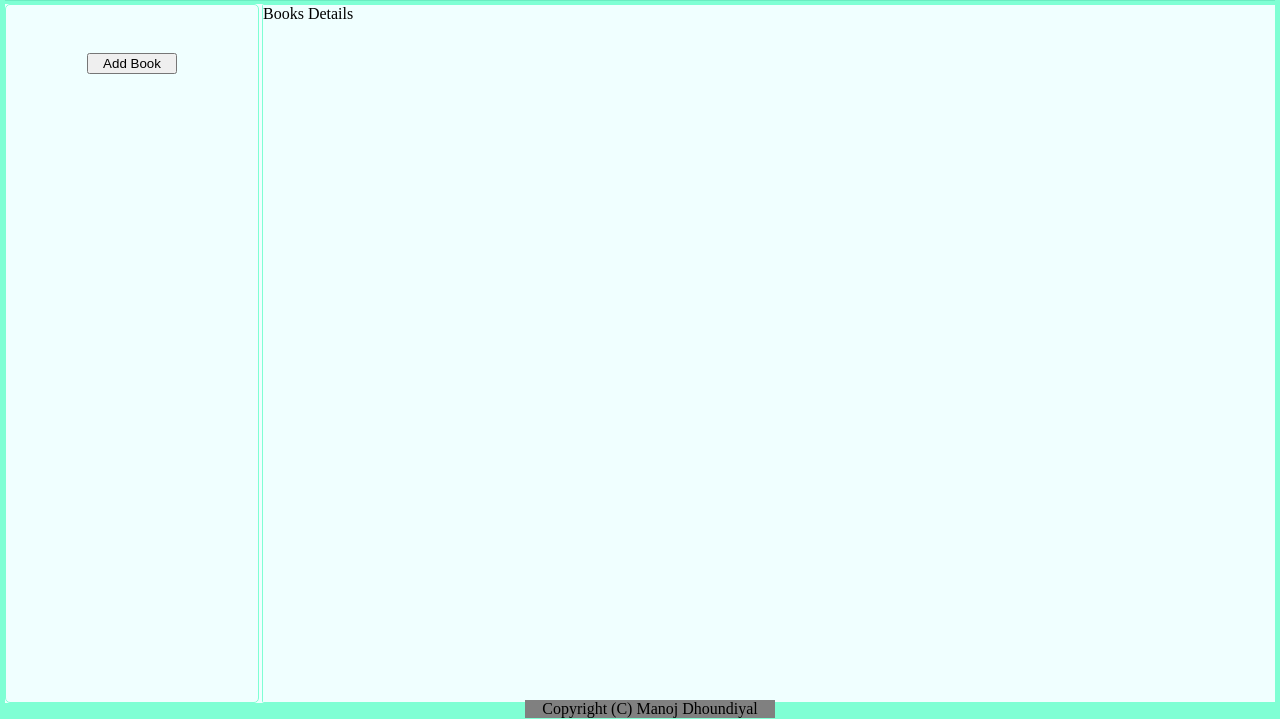
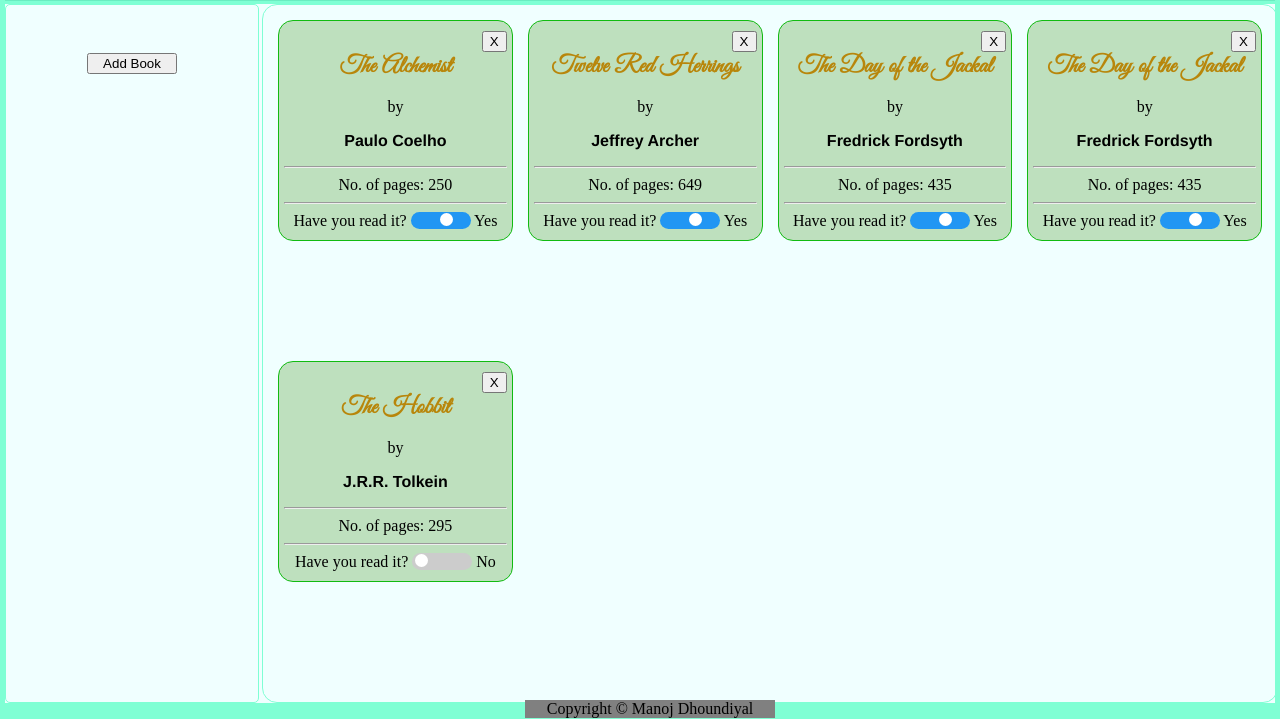
Before and after one commit to manudh10/library, a plain HTML site: page index.html in a window 1280 px wide. Shown: the part 81-800 px from the top of the page. Drawn offline with Linux system fonts and the light colour scheme.

Commit message:
Some JS code and fonts added

```diff
--- a/index.html
+++ b/index.html
@@ -9,13 +9,15 @@
     <title>My Library</title>
 </head>
 <body>
-    <div id="header">My Library</div>
+    <div id="header">
+        <img src="./images/icons8-books-48.png"> My Library
+    </div>
     <div id="main">
         <div id="left-nav">
             <button id="btnAddBook">Add Book</button>
         </div>
         <div id="main-content">Books Details</div>
     </div>
-    <div id="footer"><div id="ftr-content">Copyright (C) Manoj Dhoundiyal</div></div>
+    <div id="footer"><div id="ftr-content">Copyright © Manoj Dhoundiyal</div></div>
 </body>
 </html>
--- a/lib.js
+++ b/lib.js
@@ -10,15 +10,92 @@ class Library {
         };
     }
 }
-let myLibrary = [];
+let myLibrary = [
+    {
+        title: "The Alchemist",
+        author: "Paulo Coelho",
+        pages: 250,
+        read: "Yes",
+        info : function () {
+            return `${this.title} by ${this.author}, ${this.pages} pages, ${this.read}`;
+        }
+    },
+    {
+        title: "Twelve Red Herrings",
+        author: "Jeffrey Archer",
+        pages: 649,
+        read: "Yes",
+        info : function () {
+            return `${this.title} by ${this.author}, ${this.pages} pages, ${this.read}`;
+        }
+    },
+    {
+        title: "The Day of the Jackal",
+        author: "Fredrick Fordsyth",
+        pages: 435,
+        read: "Yes",
+        info : function () {
+            return `${this.title} by ${this.author}, ${this.pages} pages, ${this.read}`;
+        }
+    },
+    {
+        title: "The Day of the Jackal",
+        author: "Fredrick Fordsyth",
+        pages: 435,
+        read: "Yes",
+        info : function () {
+            return `${this.title} by ${this.author}, ${this.pages} pages, ${this.read}`;
+        }
+    }
+];
 
 function addBookToLibrary(){
     //take value from various inputbox and then use push function with those value to insert data in library
-    myLibrary.push(new Library("The Hobbit", "J.R.R. Tolkein", 295, "Not read yet"));
+    myLibrary.push(new Library("The Hobbit", "J.R.R. Tolkein", 295, "No"));
 }
 
 //const theHobbit = new Library("The Hobbit", "J.R.R. Tolkein", 295, "Not read yet");
 //console.log(theHobbit.info());
 
 addBookToLibrary(); // call this function to add data to library
-console.log(myLibrary[0].info()); // use this structure to view data
+//console.log(myLibrary[0].info()); // use this structure to view data
+
+function loadBooks(){
+    const inpEl = document.getElementById("main-content");
+    let divItems = "";
+    for (let i=0; i < myLibrary.length; i++){
+        divItems +=
+        `<div class='card' id='card'+i>
+            <div>
+                <button class='btnDel'>X</button>
+            </div>
+            <div>
+                <label class='title'>${myLibrary[i].title}</label>
+                <p>by <p>
+                <label class='author'>${myLibrary[i].author}</label>
+                <hr>
+                <label class='pages'>No. of pages: ${myLibrary[i].pages}</label>
+                <hr>
+                <label class='read'>Have you read it?
+                    <label class="switch">
+                    ${readCheck(i)}
+                    <span class="slider round"></span>
+                </label>
+                ${myLibrary[i].read}
+                </label>
+            </div>
+        </div>`;
+    }
+    inpEl.innerHTML = divItems;
+}
+
+function readCheck(indx){
+    const cardEl = document.getElementById('card'+indx);
+    if (myLibrary[indx].read === "Yes"){
+        return "<input type='checkbox' checked></input>";
+    }else{
+        return "<input type='checkbox' unchecked></input>";
+    }
+}
+
+loadBooks()
--- a/style.css
+++ b/style.css
@@ -13,11 +13,18 @@ body{
     padding: 5px 5px 0px 5px;
 
 }
+@font-face {
+    font-family: blow;
+    src: url("./fonts/blowbrush.otf");
+}
 #header{
     grid-area: header;
     width: auto;
     background-color: rgb(107, 236, 193);
     margin-bottom: 3px;
+    font-family: blow;
+    color: darkgoldenrod;
+    font-size: xxx-large;
 }
 #main{
     grid-area: main;
@@ -53,7 +60,12 @@ body{
 }
 #main-content{
     border: 1px solid aquamarine;
-    border-radius: calc(0.5 * 3px);
+    border-radius: calc(0.5 * 30px);
+    display: grid;
+    grid-template-columns: repeat(4, minmax(150px, 1fr));
+    grid-template-rows: auto;
+    gap: 5px;
+    padding: 10px;
 }
 #btnAddBook{
     display: block;
@@ -64,3 +76,93 @@ body{
     margin-left: auto;
     margin-right: auto;
 }
+.card{
+    height: fit-content;
+    background-color: rgb(190, 224, 190);
+    border: 1px solid rgb(17, 187, 17);
+    border-radius: calc(0.5 * 30px);
+    margin: 5px;
+    padding: 10px 5px;
+    text-align: center;
+}
+.card .notread{
+    background-color: gray;
+}
+@font-face {
+    font-family: face;
+    src: url("./fonts/GreatVibes-Regular.ttf");
+}
+.title{
+    font-family: face, 'Franklin Gothic Medium', 'Arial Narrow', Arial, sans-serif;
+    font-size: x-large;
+    font-weight: bold;
+    color:darkgoldenrod;
+}
+.author{
+    font-family: 'Franklin Gothic Medium', 'Arial Narrow', Arial, sans-serif;
+    font-weight: bold;
+}
+
+.switch {
+    position: relative;
+    display: inline-block;
+    width: 60px;
+    height: 17px;
+  }
+
+  .switch input {
+    opacity: 0;
+    width: 0;
+    height: 0;
+  }
+
+  .slider {
+    position: absolute;
+    cursor: pointer;
+    top: 0;
+    left: 0;
+    right: 0;
+    bottom: 0;
+    background-color: #ccc;
+    -webkit-transition: .4s;
+    transition: .4s;
+  }
+
+  .slider:before {
+    position: absolute;
+    content: "";
+    height: 13px;
+    width: 13px;
+    left: 3px;
+    bottom: 3px;
+    background-color: white;
+    -webkit-transition: .4s;
+    transition: .4s;
+  }
+
+  input:checked + .slider {
+    background-color: #2196F3;
+  }
+
+  input:focus + .slider {
+    box-shadow: 0 0 1px #2196F3;
+  }
+
+  input:checked + .slider:before {
+    -webkit-transform: translateX(26px);
+    -ms-transform: translateX(26px);
+    transform: translateX(26px);
+  }
+
+  /* Rounded sliders */
+  .slider.round {
+    border-radius: 34px;
+  }
+
+  .slider.round:before {
+    border-radius: 50%;
+  }
+  .btnDel{
+    display: block;
+    margin-left: auto;
+  }
```
Also changed, not shown: fonts/GreatVibes-Regular.ttf (added), fonts/OFL.txt (added), fonts/blowbrush.otf (added), images/icons8-books-48.png (added).
